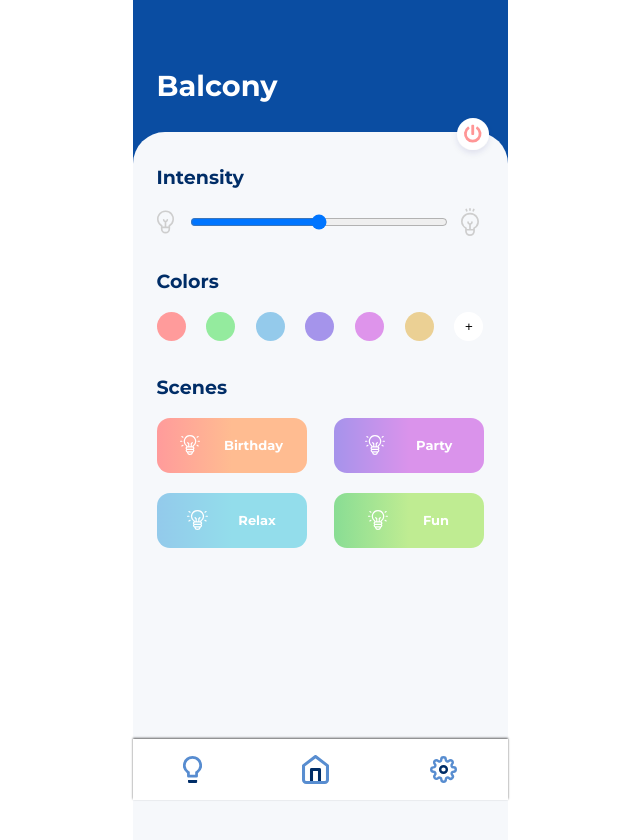
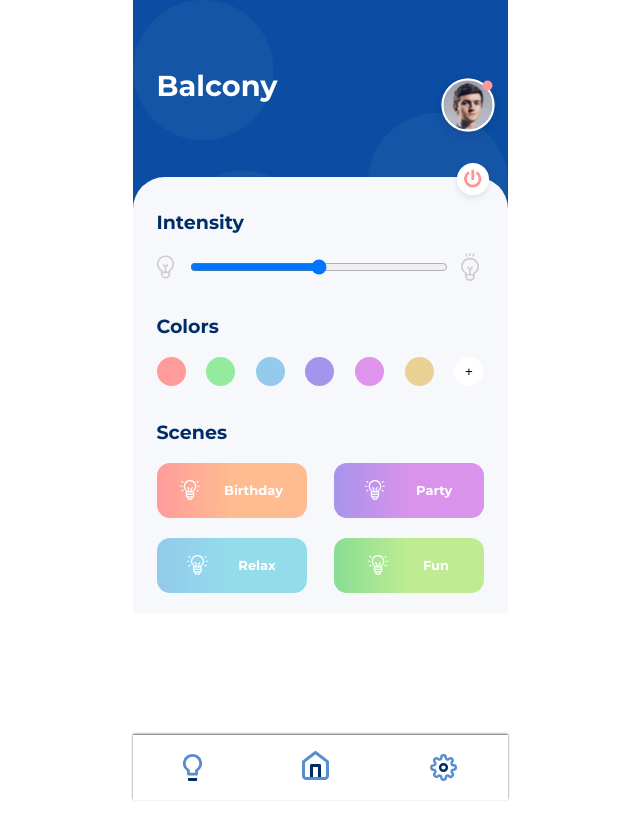
Before and after one commit to mikandermickey/Smartlights-projekt_v1, a React (Create React App) app: page /balcony in a window 1280 px wide. Shown: the top 840 px of the page, without its empty margins (320-960 px from the left). After the commit the page ends 800 px from the top, so only its background shows below. Built offline with nearby package versions, Linux system fonts and the light colour scheme.

Commit message:
headline virker pa undersiderne men ikk forsiden

```diff
--- a/src/components/Avatar.js
+++ b/src/components/Avatar.js
@@ -1,8 +1,7 @@
 /** @jsx jsx */
 import { jsx } from "@emotion/core";
-import userImage from "../images/user.svg";
 
-const Avatar = () => {
+const Avatar = ({ userImage }) => {
     return (
         <img src={userImage} alt="User" />
     );
--- a/src/components/Circles.js
+++ b/src/components/Circles.js
@@ -5,8 +5,9 @@ const Circles = ({ circle }) => {
 
     const style = css`
         position: absolute;
-        top: -90px;
-        left: -50px;
+        top: 0px;
+        left: 0px;
+        width: 375px;
     `;
     return (
         <img css={style} src={circle} alt="circles" />
--- a/src/components/ControlRoom.js
+++ b/src/components/ControlRoom.js
@@ -1,17 +1,11 @@
 /** @jsx jsx */
 import { jsx, } from "@emotion/core";
 import SingleRoom from "./SingleRoom";
-import React from 'react';
 
 const ControlRoom = (props) => {
     console.log(props)
     return (
-
-        <React.Fragment>
-            <SingleRoom />
-        </React.Fragment>
-
-
+        <SingleRoom />
     );
 }
 
--- a/src/components/Footer.js
+++ b/src/components/Footer.js
@@ -1,5 +1,6 @@
 /** @jsx jsx */
 import { css, jsx } from "@emotion/core";
+import { Link } from "@reach/router";
 
 const Footer = () => {
     const style = css`
@@ -12,12 +13,13 @@ const Footer = () => {
         width: 375px;
         bottom: 0;
         box-shadow: 0px -1px 2px rgba(50, 50, 50, 0.75);
-
     `;
     return (
         <footer css={style}>
             <img src="data/img/bulb.svg" alt="Lightbulb" />
-            <img src="data/img/home.svg" alt="Home" />
+            <Link to="/">
+                <img src="data/img/home.svg" alt="Home" />
+            </Link>
             <img src="data/img/settings.svg" alt="Settings" />
         </footer>
 
--- a/src/components/Header.js
+++ b/src/components/Header.js
@@ -17,10 +17,10 @@ const Header = () => {
     return (
         <header css={style}>
             <Router>
-                <Circles path="/" circle="data/img/circles.svg" />
-                <Headline path="/:roomid" text="Control Panel" />
-                <Avatar path="/" />
+                <Headline path="/:roomid" />
             </Router>
+            <Avatar userImage="data/img/user.svg" />
+            <Circles circle="data/img/circles.svg" />
         </header>
     );
 }
--- a/src/components/MainLayout.js
+++ b/src/components/MainLayout.js
@@ -14,10 +14,8 @@ const MainLayout = () => {
         border-top-right-radius: 2em;
         border:none;
         position: relative;
-        padding-bottom: 5em;
         padding: 0 1.5em;
-        margin-bottom: 4em;
-        height: 100vh;
+        margin-bottom: 5em;
     `;
     return (
         <main css={style}>
--- a/src/components/SingleRoom.js
+++ b/src/components/SingleRoom.js
@@ -18,7 +18,6 @@ const SingleRoom = () => {
             <ColorBox />
             <Overskrift text="Scenes" />
             <ScenesContainer />
-
         </React.Fragment>
 
     );
```
Also changed, not shown: public/data/img/lampe.svg (added), public/data/img/user.svg (renamed from src/images/user.svg).
